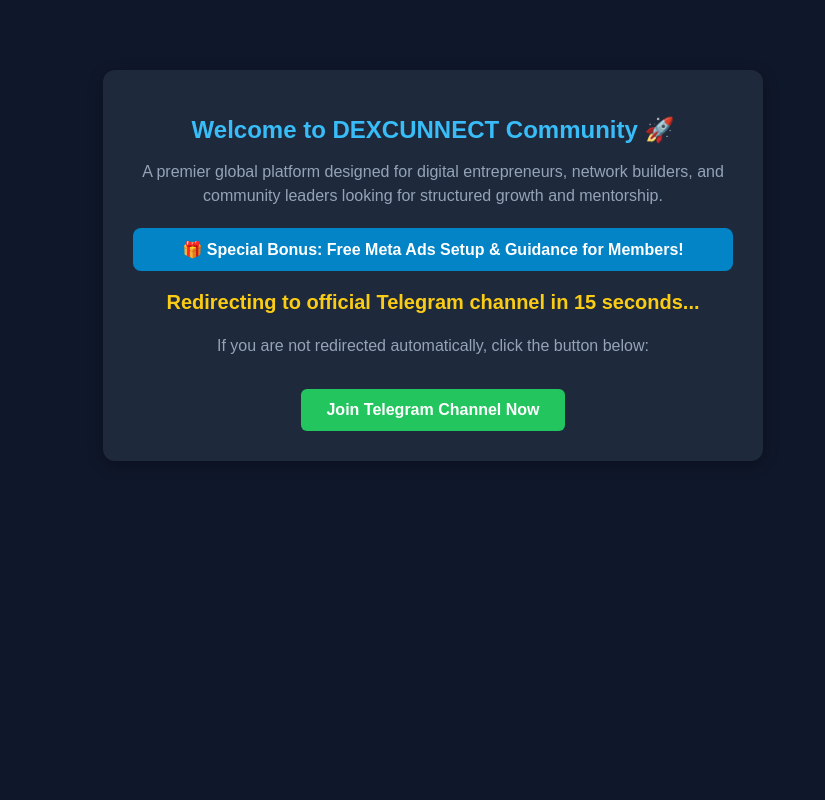
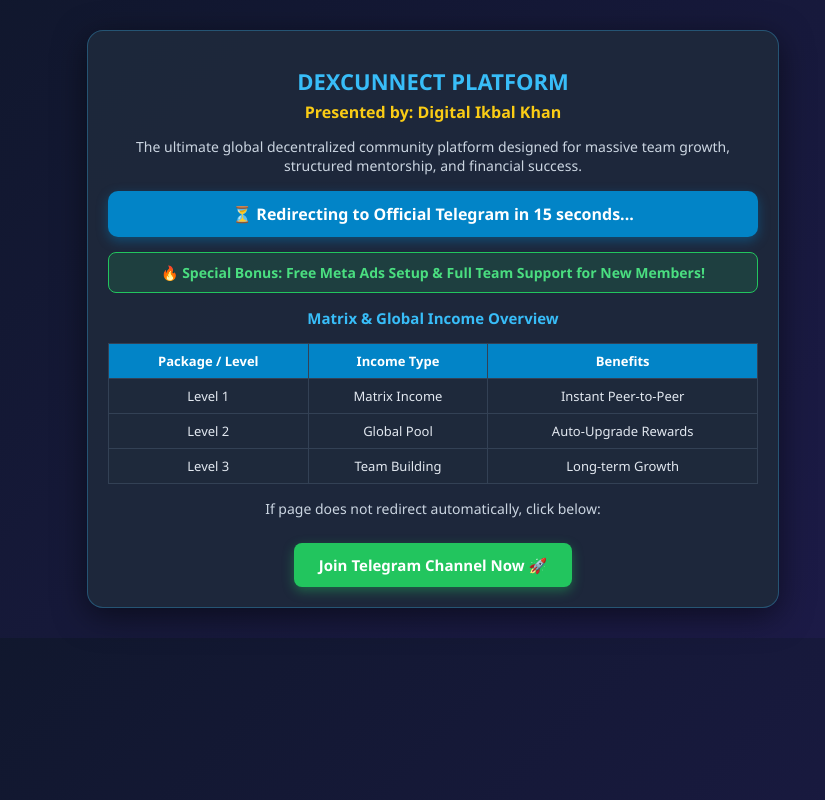
Before and after one commit to mr-perfect-07/DIGITAL-IKBAL-KHAN, a plain HTML site: page index.html in a window 1280 px wide. Shown: the whole page, without its empty margins (207-1032 px from the left). Drawn offline with Linux system fonts and the light colour scheme.

Commit message:
Revise index.html title and enhance styles
Updated the title and styling of the index.html file. Improved layout and added a table for income overview.

```diff
--- a/index.html
+++ b/index.html
@@ -3,39 +3,66 @@
 <head>
     <meta charset="UTF-8">
     <meta name="viewport" content="width=device-width, initial-scale=1.0">
-    <title>DEXCUNNECT - Digital Community & Mentorship</title>
+    <title>DEXCUNNECT - Digital Ikbal Khan Opportunity</title>
     <style>
         body {
-            font-family: Arial, sans-serif;
-            background-color: #0f172a;
+            font-family: 'Segoe UI', Tahoma, Geneva, Verdana, sans-serif;
+            background: linear-gradient(135deg, #0f172a, #1e1b4b);
             color: #ffffff;
+            margin: 0;
+            padding: 10px;
             text-align: center;
-            padding: 20px;
-            margin: 0;
         }
         .container {
-            max-width: 600px;
-            margin: 50px auto;
-            background: #1e293b;
-            padding: 30px;
-            border-radius: 12px;
-            box-shadow: 0 4px 15px rgba(0,0,0,0.3);
+            max-width: 650px;
+            margin: 20px auto;
+            background: rgba(30, 41, 59, 0.95);
+            padding: 20px;
+            border-radius: 16px;
+            box-shadow: 0 8px 32px rgba(0,0,0,0.5);
+            border: 1px solid rgba(56, 189, 248, 0.3);
         }
-        h1 { color: #38bdf8; font-size: 24px; }
-        p { color: #94a3b8; font-size: 16px; line-height: 1.5; }
-        .highlight {
+        h1 { color: #38bdf8; font-size: 22px; margin-bottom: 5px; text-transform: uppercase; }
+        h2 { color: #facc15; font-size: 16px; margin-top: 5px; }
+        p { color: #cbd5e1; font-size: 14px; line-height: 1.4; }
+        .timer-box {
             background: #0284c7;
             color: white;
             padding: 12px;
+            border-radius: 10px;
+            font-size: 16px;
+            font-weight: bold;
+            margin: 15px 0;
+            box-shadow: 0 4px 12px rgba(2, 132, 199, 0.4);
+        }
+        .highlight {
+            background: rgba(34, 197, 94, 0.15);
+            border: 1px solid #22c55e;
+            color: #4ade80;
+            padding: 10px;
             border-radius: 8px;
             font-weight: bold;
-            margin: 20px 0;
+            margin: 15px 0;
+            font-size: 14px;
         }
-        .timer-box {
-            font-size: 20px;
-            color: #facc15;
-            margin: 20px 0;
-            font-weight: bold;
+        table {
+            width: 100%;
+            border-collapse: collapse;
+            margin: 15px 0;
+            font-size: 13px;
+        }
+        th, td {
+            border: 1px solid #334155;
+            padding: 8px;
+            text-align: center;
+        }
+        th {
+            background: #0284c7;
+            color: white;
+        }
+        td {
+            background: #1e293b;
+            color: #e2e8f0;
         }
         .btn {
             display: inline-block;
@@ -43,13 +70,16 @@
             color: white;
             padding: 12px 25px;
             text-decoration: none;
-            border-radius: 6px;
+            border-radius: 8px;
             font-weight: bold;
-            margin-top: 15px;
+            margin-top: 10px;
+            box-shadow: 0 4px 12px rgba(34, 197, 94, 0.4);
+            font-size: 15px;
         }
+        .btn:hover { background: #16a34a; }
     </style>
     <script>
-        // 20 Seconds Redirect to Telegram
+        // 20 Seconds Timer to Telegram Redirect
         let timeLeft = 20;
         window.onload = function() {
             let timerInterval = setInterval(function() {
@@ -57,7 +87,7 @@
                 document.getElementById("countdown").innerText = timeLeft;
                 if (timeLeft <= 0) {
                     clearInterval(timerInterval);
-                    window.location.href = "https://t.me/YOUR_TELEGRAM_LINK"; // Yahan apna Telegram link daal dena
+                    window.location.href = "https://t.me/YOUR_TELEGRAM_LINK"; // <--- APNA TELEGRAM LINK YAHAN DALNA
                 }
             }, 1000);
         };
@@ -65,19 +95,44 @@
 </head>
 <body>
     <div class="container">
-        <h1>Welcome to DEXCUNNECT Community 🚀</h1>
-        <p>A premier global platform designed for digital entrepreneurs, network builders, and community leaders looking for structured growth and mentorship.</p>
+        <h1>DEXCUNNECT PLATFORM</h1>
+        <h2>Presented by: Digital Ikbal Khan</h2>
+        <p>The ultimate global decentralized community platform designed for massive team growth, structured mentorship, and financial success.</p>
+
+        <div class="timer-box">
+            ⏳ Redirecting to Official Telegram in <span id="countdown">20</span> seconds...
+        </div>
 
         <div class="highlight">
-            🎁 Special Bonus: Free Meta Ads Setup & Guidance for Members!
+            🔥 Special Bonus: Free Meta Ads Setup & Full Team Support for New Members!
         </div>
 
-        <div class="timer-box">
-            Redirecting to official Telegram channel in <span id="countdown">20</span> seconds...
-        </div>
+        <h3 style="color: #38bdf8; font-size: 15px; margin-top: 15px;">Matrix & Global Income Overview</h3>
+        <table>
+            <tr>
+                <th>Package / Level</th>
+                <th>Income Type</th>
+                <th>Benefits</th>
+            </tr>
+            <tr>
+                <td>Level 1</td>
+                <td>Matrix Income</td>
+                <td>Instant Peer-to-Peer</td>
+            </tr>
+            <tr>
+                <td>Level 2</td>
+                <td>Global Pool</td>
+                <td>Auto-Upgrade Rewards</td>
+            </tr>
+            <tr>
+                <td>Level 3</td>
+                <td>Team Building</td>
+                <td>Long-term Growth</td>
+            </tr>
+        </table>
 
-        <p>If you are not redirected automatically, click the button below:</p>
-        <a href="https://t.me/YOUR_TELEGRAM_LINK" class="btn">Join Telegram Channel Now</a>
+        <p>If page does not redirect automatically, click below:</p>
+        <a href="https://t.me/YOUR_TELEGRAM_LINK" class="btn">Join Telegram Channel Now 🚀</a>
     </div>
 </body>
 </html>
```
